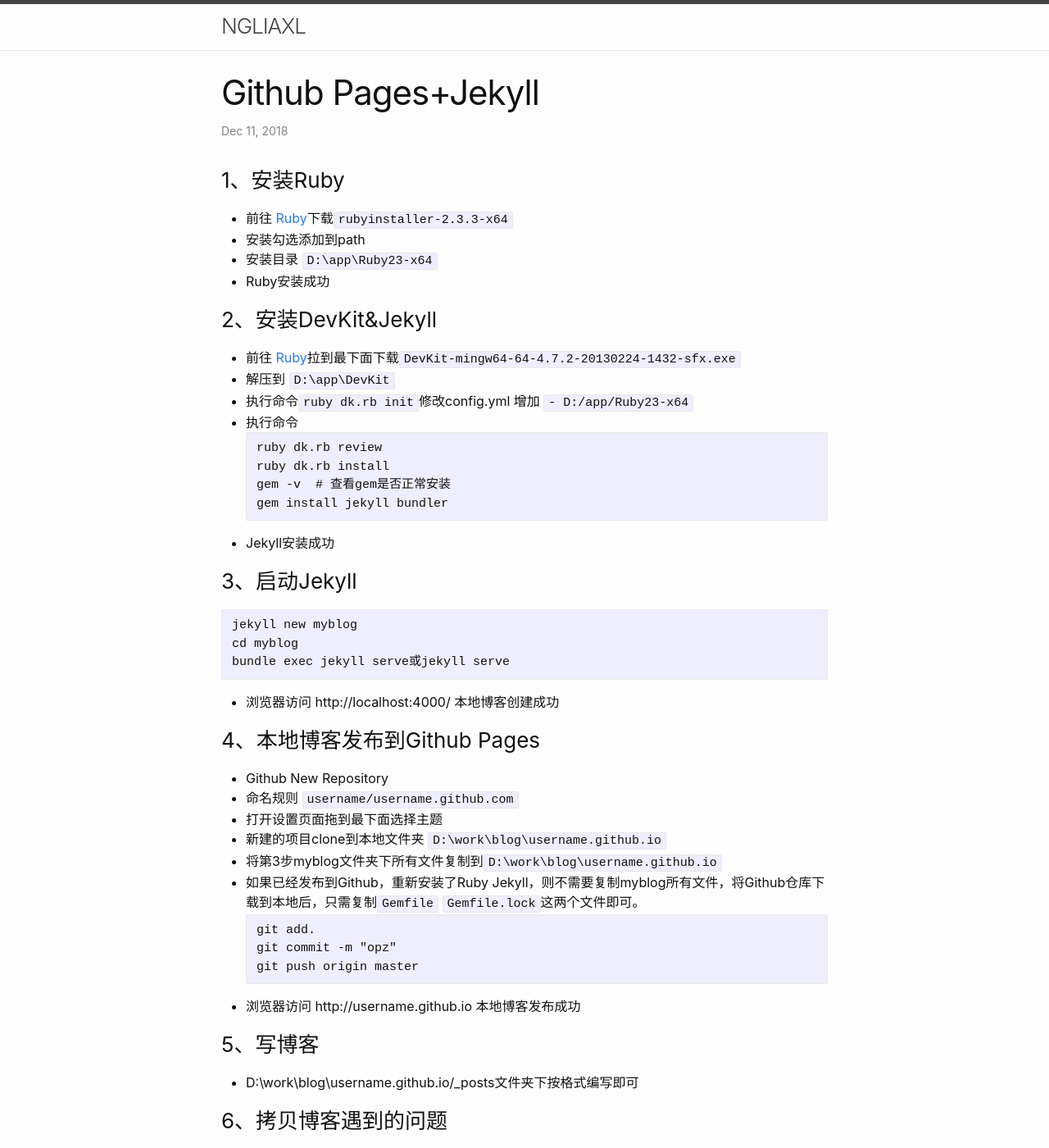
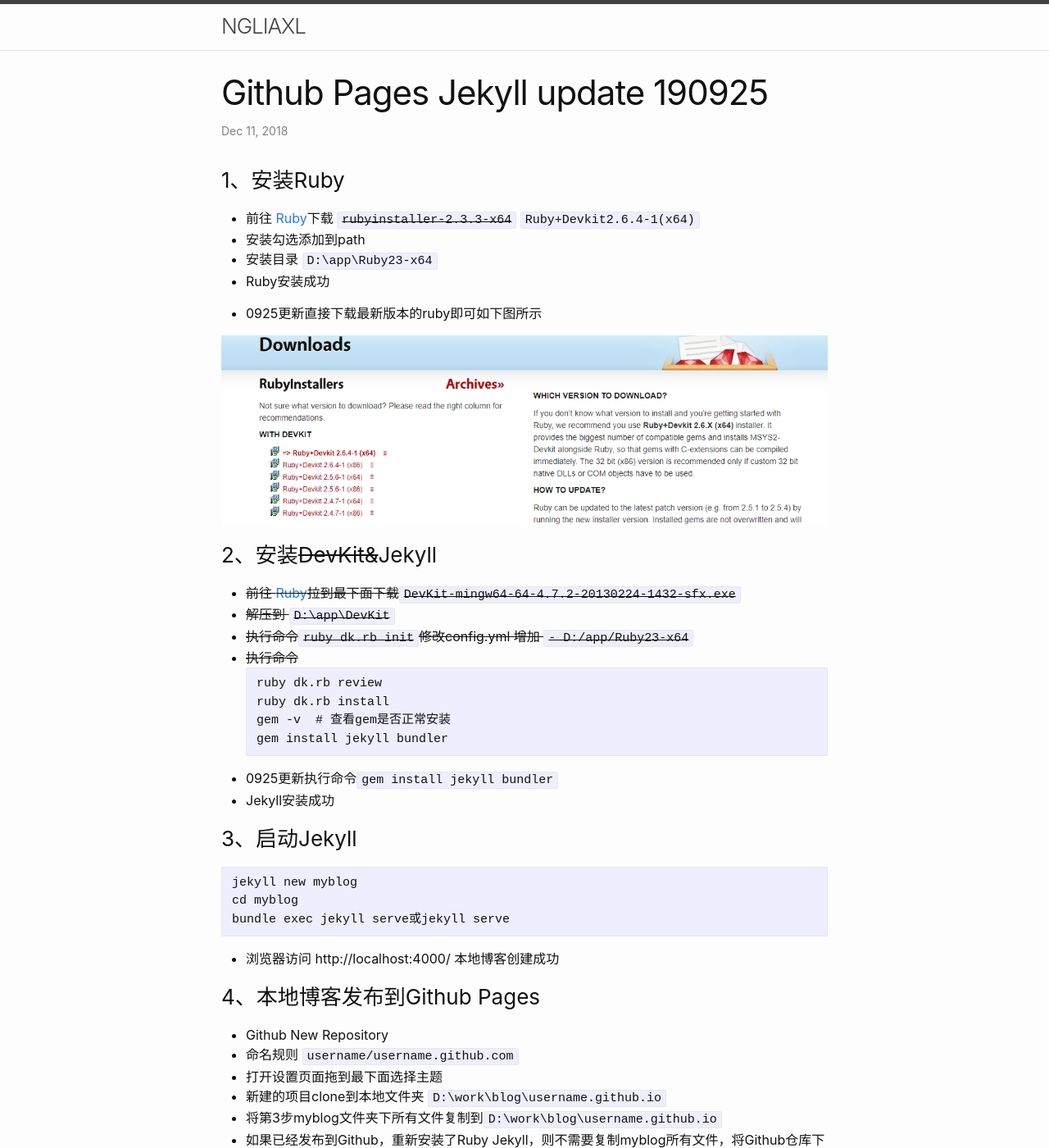
Before and after one commit to ngLiaXL/ngliaxl.github.io, a Jekyll site: the page built from _posts/2018-12-11-Jekyll.md, in a window 1280 px wide and 1400 px high. Shown: the whole window at 82% size. Built offline with Jekyll 4.4.1, drawn with Linux system fonts in a browser that asks for light colours.

Commit message:
'change'

````diff
--- a/_posts/2018-12-11-Jekyll.md
+++ b/_posts/2018-12-11-Jekyll.md
@@ -1,6 +1,6 @@
 ---
 layout: post
-title:  "Github Pages+Jekyll"
+title:  "Github Pages Jekyll update 190925"
 date:   2018-12-11 11:53:27 +0800
 
 ---
@@ -9,23 +9,29 @@ date:   2018-12-11 11:53:27 +0800
 
 ### 1、安装Ruby
 
-* 前往 [Ruby](http://rubyinstaller.org/downloads)下载```rubyinstaller-2.3.3-x64```
+* 前往 [Ruby](http://rubyinstaller.org/downloads)下载 ~~```rubyinstaller-2.3.3-x64```~~  ```Ruby+Devkit2.6.4-1(x64)```
 * 安装勾选添加到path
 * 安装目录 ```D:\app\Ruby23-x64```
 * Ruby安装成功
 
-### 2、安装DevKit&Jekyll
+* 0925更新直接下载最新版本的ruby即可如下图所示
 
-* 前往 [Ruby](http://rubyinstaller.org/downloads)拉到最下面下载```DevKit-mingw64-64-4.7.2-20130224-1432-sfx.exe```
-* 解压到 ```D:\app\DevKit```
-* 执行命令```ruby dk.rb init```修改config.yml  增加  ```- D:/app/Ruby23-x64```
-* 执行命令
+![](/assets/ruby-01.png)
+
+
+### 2、安装~~DevKit&~~Jekyll
+
+* ~~前往 [Ruby](http://rubyinstaller.org/downloads)拉到最下面下载```DevKit-mingw64-64-4.7.2-20130224-1432-sfx.exe```~~
+* ~~解压到 ```D:\app\DevKit```~~
+* ~~执行命令```ruby dk.rb init```修改config.yml  增加  ```- D:/app/Ruby23-x64```~~
+* ~~执行命令~~
 ```
 ruby dk.rb review
 ruby dk.rb install
 gem -v	# 查看gem是否正常安装
 gem install jekyll bundler
 ```
+* 0925更新执行命令```gem install jekyll bundler```
 * Jekyll安装成功
 
 ### 3、启动Jekyll
````
Also changed, not shown: Gemfile (+5 -9 lines), Gemfile.lock, assets/ruby-01.PNG (added).
